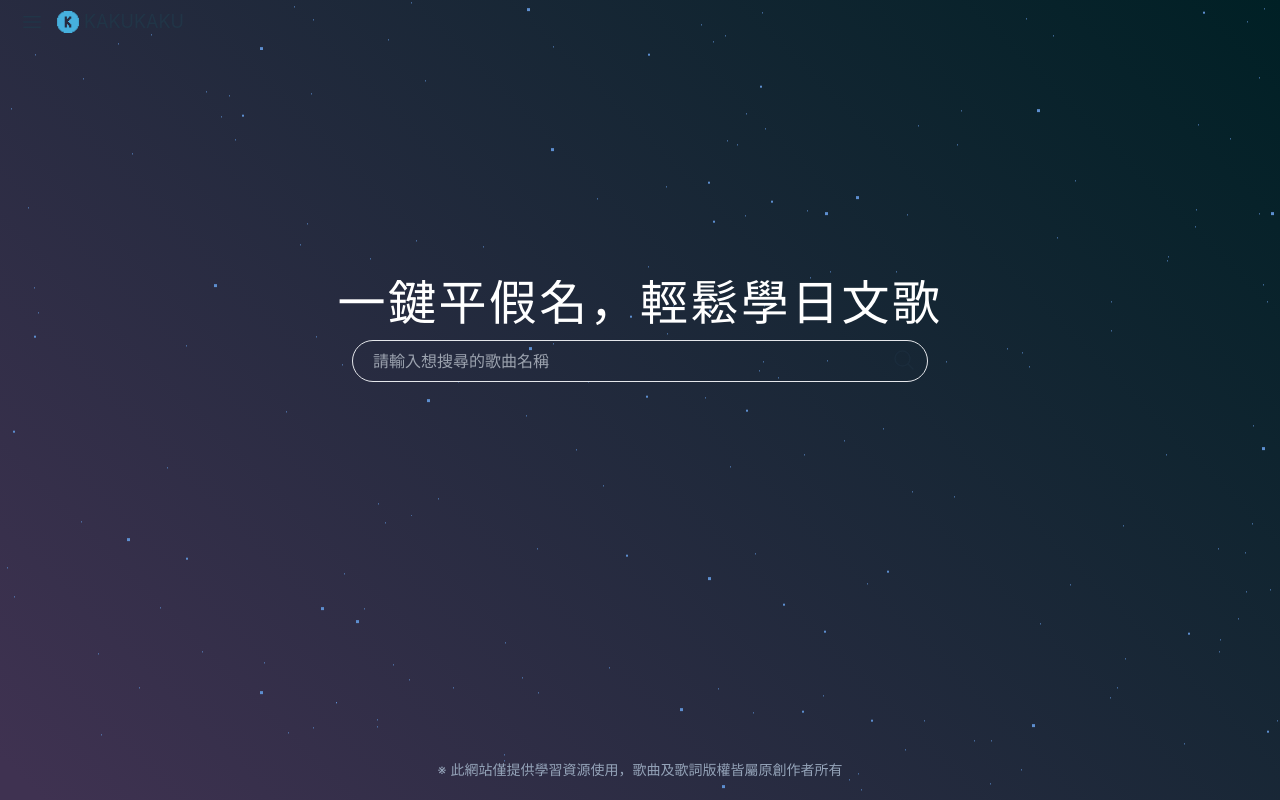
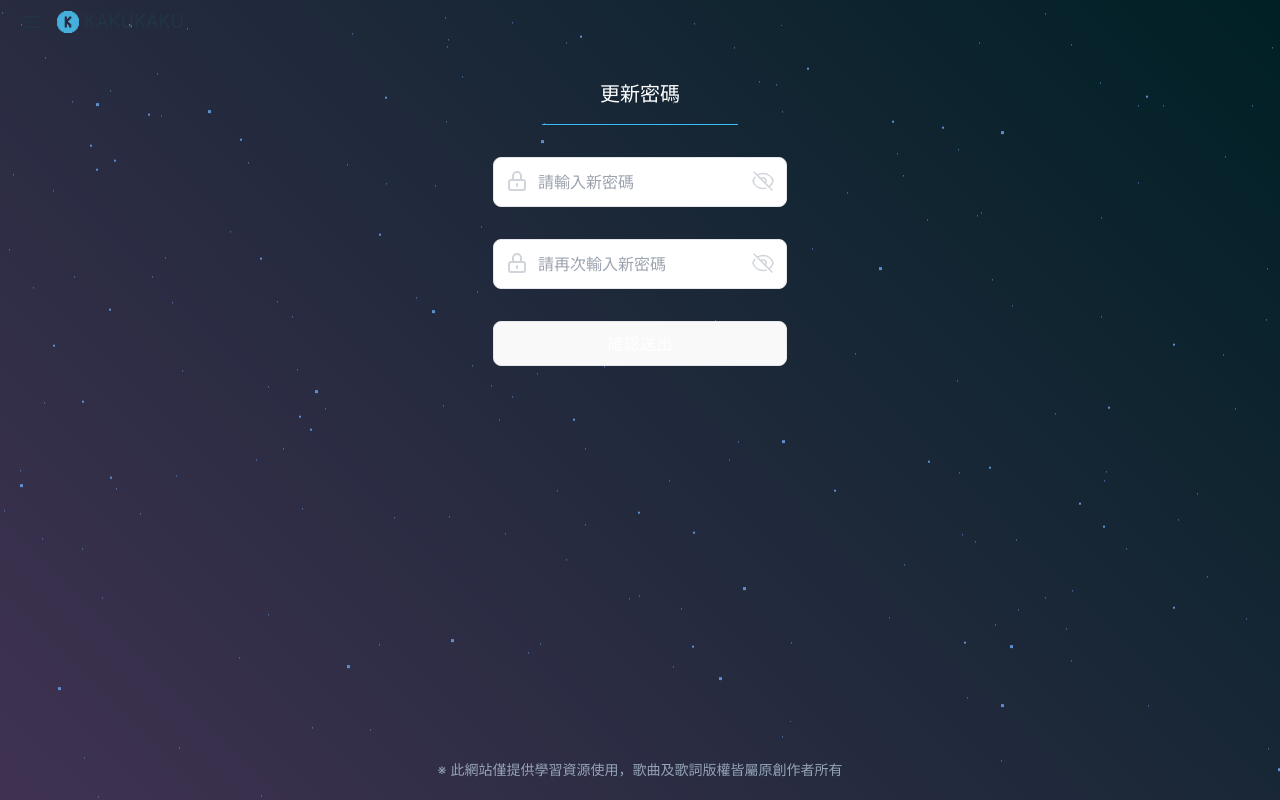
Before and after one commit to seesawjack/KAKUKAKU, a Vue app: page /account/update-password in a window 1280 px wide. Before the commit this address led to /song/search. Built offline with nearby package versions, Linux system fonts and the light colour scheme.

Commit message:
202308111742-忘記密碼機制完成

```diff
--- a/src/components/atmos/AtmosForm.vue
+++ b/src/components/atmos/AtmosForm.vue
@@ -1,59 +1,32 @@
 <template>
   <section>
-    <div class="container flex items-center justify-center px-6 mx-auto">
+    <div class="container flex items-center justify-center max-md:px-6 mx-auto">
       <Form @submit="onSubmit" class="w-full" :validation-schema="validate">
-        <div
-          v-for="{ as, name, children, icon, icon2, ...attrs } in schema"
-          :key="name"
-          class="relative"
-        >
-          <Field
-            :as="as"
-            :id="name"
-            :name="name"
-            v-bind="attrs"
-            :ref="name"
+        <div v-for="{ as, name, children, icon, icon2, ...attrs } in schema" :key="name" class="relative">
+          <Field :as="as" :id="name" :name="name" v-bind="attrs" :ref="name"
             class="block w-full py-3 border rounded-lg dark:bg-gray-900 dark:border-gray-600 focus:border-blue-400 dark:focus:border-blue-300 focus:ring-blue-300 focus:outline-none focus:ring focus:ring-opacity-40 mt-8"
             :class="{
               'pl-11': name !== 'birth' && icon?.length,
               'pl-3': name === 'birth' || !icon,
-            }"
-          >
+            }">
             <template v-if="children && children.length">
-              <component
-                v-for="({ tag, text, ...childAttrs }, idx) in children"
-                :key="idx"
-                :is="tag"
-                v-bind="childAttrs"
-              >
+              <component v-for="({ tag, text, ...childAttrs }, idx) in children" :key="idx" :is="tag" v-bind="childAttrs">
                 {{ text }}
               </component>
             </template>
           </Field>
-          <component
-            :is="iconGroup[icon]"
-            class="absolute top-3 mx-3 text-gray-300 dark:text-gray-500"
-          />
-          <component
-            v-if="icon2"
-            :is="iconGroup[showPasswordIcon]"
+          <component :is="iconGroup[icon]" class="absolute top-3 mx-3 text-gray-300 dark:text-gray-500" />
+          <component v-if="icon2" :is="iconGroup[showPasswordIcon]"
             class="absolute right-0 top-3 mx-3 text-gray-300 dark:text-gray-500"
-            :class="{ 'stroke-white': showPasswordIcon === 'EyeIcon' }"
-            @click="changIcon"
-          />
-          <ErrorMessage
-            :name="name"
-            class="absolute left-0 top-15 text-sm text-red-500"
-          />
+            :class="{ 'stroke-white': showPasswordIcon === 'EyeIcon' }" @click="changIcon" />
+          <ErrorMessage :name="name" class="absolute left-0 top-15 text-sm text-red-500" />
         </div>
         <button
           class="w-full mt-8 text-md font-medium tracking-wide text-white capitalize transition-colors duration-300 transform border rounded-lg focus:outline-none"
           :class="{
             unclickable: !button.state,
             'hover:bg-sky-900/90': button.state,
-          }"
-          :disabled="!button.state"
-        >
+          }" :disabled="!button.state">
           {{ button.name }}
         </button>
       </Form>
@@ -91,8 +64,13 @@ const props = defineProps({
     type: Object,
     required: true,
   },
+  formType: {
+    type: String,
+    required: true
+  }
 });
 
+const formName = ref(props.formType);
 const iconGroup = {
   UserIcon: UserIcon,
   PasswordIcon: PasswordIcon,
@@ -110,26 +88,21 @@ const iconChange = ref(false);
 const showPasswordIcon = computed(() => {
   return iconChange.value ? "EyeIcon" : "EyeCloseIcon";
 });
+
 function changIcon() {
   iconChange.value = !iconChange.value;
-
-  if (route.path.indexOf("login")>0) {
-    if (iconChange.value) {
-      formSchema.value.login[1].type = "text";
-    } else {
-      formSchema.value.login[1].type = "password";
+  if (iconChange.value) {
+    formSchema.value[formName.value].password.type = "text";
+    if (formSchema.value[formName.value].passwordConfirmed) {
+      formSchema.value[formName.value].passwordConfirmed.type = "text";
     }
-
-  }else if( route.path.indexOf("signup")>0){
-
-    if (iconChange.value) {
-      formSchema.value.signup[5].type = "text";
-      formSchema.value.signup[6].type = "text";
-    } else {
-      formSchema.value.signup[5].type = "password";
-      formSchema.value.signup[6].type = "password";
+  } else {
+    formSchema.value[formName.value].password.type = "password";
+    if (formSchema.value[formName.value].passwordConfirmed) {
+      formSchema.value[formName.value].passwordConfirmed.type = "password";
     }
-}}
+  }
+}
 
 const emits = defineEmits(["submit"]);
 
--- a/src/components/molecules/MolsAuth.vue
+++ b/src/components/molecules/MolsAuth.vue
@@ -2,19 +2,19 @@
   <section>
     <div class="container mx-auto">
       <div class="flex items-center justify-center mt-6">
-        <a href="/login" class="w-1/3 pb-4 font-medium text-center text-gray-500 capitalize border-b"
+        <a href="/login" class="w-1/3 pb-4 font-medium text-center text-gray-500 text-xl capitalize border-b"
           :class="{ 'border-sky-400 text-white': atLoginPage === 'login' }">
           登入
         </a>
-        <a href="/signup" class="w-1/3 pb-4 font-medium text-center text-gray-600 capitalize border-b "
+        <a href="/signup" class="w-1/3 pb-4 font-medium text-center text-xl  text-gray-600 capitalize border-b "
           :class="{ 'border-sky-400 text-white': atLoginPage === 'signup' }">
           註冊
         </a>
       </div>
-      <atmos-form :schema="formSchema[atLoginPage]" :validate="validate[atLoginPage]" :button="buttonState" @submit="handleSubmit"></atmos-form>
+      <atmos-form :form-type="atLoginPage" :schema="formSchema[atLoginPage]" :validate="validate[atLoginPage]" :button="buttonState" @submit="handleSubmit"></atmos-form>
     </div>
     <div class="mt-5" v-if="atLoginPage === 'login'">
-      <router-link to="/forgetPassword" class="hover:text-sky-400">忘記密碼</router-link>
+      <router-link to="/account/forget-password" class="hover:text-sky-400">忘記密碼</router-link>
       <span class="mx-3">|</span>
       <router-link to="/signup" class="hover:text-sky-400">新會員註冊</router-link>
       </div>
--- a/src/components/molecules/MolsFeedBack.vue
+++ b/src/components/molecules/MolsFeedBack.vue
@@ -2,18 +2,16 @@
   <section>
     <div class="container mx-auto">
       <div class="flex items-center justify-center mt-6">
-        <p
-          class="w-2/3 pb-4 font-medium text-center text-white capitalize border-b border-sky-400"
-        >
+        <p class="w-2/3 pb-4 font-medium text-center text-white text-xl  capitalize border-b border-sky-400">
           網站問題回饋
         </p>
       </div>
       <atmos-form
-        :schema="formSchema['feedback']"
-        :validate="validate['feedback']"
-        :button="buttonState"
-        @submit="handleSubmit"
-      ></atmos-form>
+      :form-type="'feedback'"
+      :schema="formSchema['feedback']"
+      :validate="validate['feedback']"
+      :button="buttonState"
+      @submit="handleSubmit"/>
     </div>
   </section>
 </template>
--- a/src/components/organisms/OrganAbout.vue
+++ b/src/components/organisms/OrganAbout.vue
@@ -1,17 +1,17 @@
 <template>
   <div class="w-full max-w-2xl">
     <div class="w-full text-start pt-14">
-      <h1 class="text-2xl">關於 KAKUKAKU</h1>
+      <h1 class="text-xl">關於 KAKUKAKU</h1>
       <hr class="w-full border-gray-200 dark:border-gray-500 my-3" />
       <p class="text-justify">提供使用者方便及快速的操作介面練習日文歌曲，且依據使用者回饋定期更新網站樣式及功能，期望能提供更完善的練習日文歌體驗。</p>
     </div>
     <div class="w-full text-start mt-10">
-      <h1 class="text-2xl">相關問題</h1>
+      <h1 class="text-xl">相關問題</h1>
       <hr class="w-full border-gray-200 dark:border-gray-500 my-3" />
       <atmos-accordion :content="faq"/>
     </div>
     <div class="w-full text-start mt-10">
-      <h1 class="text-2xl">版本更新紀錄</h1>
+      <h1 class="text-xl">版本更新紀錄</h1>
       <hr class="w-full border-gray-200 dark:border-gray-500 my-3" />
       <atmos-accordion :content="updateHistory"/>
     </div>
--- a/src/components/organisms/OrganForgetPassword.vue
+++ b/src/components/organisms/OrganForgetPassword.vue
@@ -1,24 +1,53 @@
 <template>
-    <atmos-form :schema="formSchema['forgetPassword']" :validate="validate['forgetPassword']" :button="buttonState" @submit="handleSubmit"/>
+    <section>
+        <div class="container mx-auto">
+            <div class="flex items-center justify-center mt-6">
+                <p class="w-2/3 pb-4 font-medium text-center text-white text-xl capitalize border-b border-sky-400">
+                    請輸入信箱
+                </p>
+            </div>
+            <p class="mt-10">請輸入您註冊時的信箱，我們會發送更新密碼的連結到您的信箱</p>
+            <div class="text-sm text-left text-gray-300">
+                <p>※ 若收件匣無顯示新郵件，請至垃圾郵件尋找</p>
+                <p>※ 更新密碼郵件有時間限制，若十分鐘內未點擊連結請重新申請</p>
+            </div>
+
+
+
+            <atmos-form :form-type="'passwordForget'" :schema="formSchema['passwordForget']"
+                :validate="validate['passwordForget']" :button="buttonState" @submit="handleSubmit" />
+        </div>
+    </section>
 </template>
 
 <script setup>
-import { computed } from 'vue';
+import { ref, computed } from 'vue';
 import { useAuthStore } from '../../stores/auth';
 import { useRoute } from "vue-router";
+import useSupabase from "../../stores/supabase";
+import { useGlobalStore } from '../../stores';
 
 import AtmosForm from '../atmos/AtmosForm.vue';
 
 const route = useRoute();
 const { formSchema, validate } = useAuthStore();
+const { loadingState, isError } = useGlobalStore();
+const { supabase } = useSupabase();
 
+const buttonState = ref({ state: true, name: "下一步" })
 
-const buttonState = computed(()=>{
-  return route.path.indexOf("login") > -1 ? { state: true, name: "登入" }
-    : { state: true, name: "下一步" };
-
-})
-function handleSubmit(){
-    console.log('%c 打印結果(紅)','color:red;font-size:15px;background:#ddd','確認');
+async function handleSubmit(form) {
+    loadingState(true);
+    const { data, error } = await supabase.auth.resetPasswordForEmail(form.info.email, {
+        redirectTo: 'http://localhost:5173/account/update-password',
+    });
+    if (error) {
+        isError({ showError: true, message: "目前系統運載繁重，請稍後再試" });
+        buttonState.value = { state: false, name: '請稍後再試' }
+        loadingState(false);
+        return;
+    }
+    loadingState(false);
+    buttonState.value = { state: false, name: '已送出，請到信箱確認信件' }
 }
 </script>
--- /dev/null
+++ b/src/components/organisms/OrganUpdatePassword.vue
@@ -0,0 +1,37 @@
+<template>
+    <section>
+        <div class="container mx-auto w-full">
+            <div class="w-full flex items-center justify-center mt-6">
+                <p class="w-2/3 pb-4 font-medium text-center text-white text-xl capitalize border-b border-sky-400">
+                    更新密碼
+                </p>
+            </div>
+            <atmos-form :schema="formSchema['passwordUpdate']" :validate="validate['passwordUpdate']" :button="buttonState"
+                @submit="handleSubmit" :form-type="'passwordUpdate'"/>
+        </div>
+    </section>
+</template>
+
+<script setup>
+import { ref,computed } from 'vue';
+import { useAuthStore } from '../../stores/auth';
+import { useRoute } from "vue-router";
+import useSupabase from "../../stores/supabase";
+import { useGlobalStore } from '../../stores';
+
+import AtmosForm from '../atmos/AtmosForm.vue';
+
+const route = useRoute();
+const { formSchema, validate } = useAuthStore();
+const { loadingState } = useGlobalStore();
+const { supabase } = useSupabase();
+
+const buttonState = ref({ state: true, name: "確認送出" })
+
+async function handleSubmit(form) {
+    loadingState(true);
+    await supabase.auth.updateUser({ password: form.info.password })
+    loadingState(false);
+    buttonState.value = { state: false, name: '已送出' }
+}
+</script>
--- /dev/null
+++ b/src/pages/Auth/UpdatePassword.vue
@@ -0,0 +1,7 @@
+<template>
+    <organ-update-password/>
+</template>
+
+<script setup>
+import OrganUpdatePassword from '../../components/organisms/OrganUpdatePassword.vue';
+</script>
--- a/src/stores/auth/Index.js
+++ b/src/stores/auth/Index.js
@@ -19,14 +19,14 @@ export const useAuthStore = defineStore("auth", () => {
   });
   //登入及註冊時的表單內容
   const formSchema = ref({
-    login: [
-      {
+    login: {
+      email: {
         name: "email",
         as: "input",
         placeholder: "請輸入信箱",
         icon: "EmailIcon",
       },
-      {
+      password: {
         name: "password",
         as: "input",
         type: "password",
@@ -34,21 +34,21 @@ export const useAuthStore = defineStore("auth", () => {
         icon: "PasswordIcon",
         icon2: "EyeCloseIcon"
       },
-    ],
-    signup: [
-      {
+    },
+    signup: {
+      userName: {
         name: "name",
         as: "input",
         placeholder: "請輸入使用者名稱",
         icon: "UserIcon",
       },
-      {
+      birth: {
         name: "birth",
         as: "input",
         type: "date",
         icon: "CalenderIcon",
       },
-      {
+      gender: {
         name: "gender",
         as: "select",
         icon: "GenderIcon",
@@ -71,7 +71,7 @@ export const useAuthStore = defineStore("auth", () => {
           },
         ],
       },
-      {
+      level: {
         name: "level",
         as: "select",
         icon: "PaperIcon",
@@ -114,13 +114,13 @@ export const useAuthStore = defineStore("auth", () => {
           },
         ],
       },
-      {
+      email: {
         name: "email",
         as: "input",
         placeholder: "請輸入信箱",
         icon: "EmailIcon",
       },
-      {
+      password: {
         name: "password",
         as: "input",
         type: "password",
@@ -129,24 +129,24 @@ export const useAuthStore = defineStore("auth", () => {
         icon2: "EyeCloseIcon"
 
       },
-      {
-        name: "confirmed",
+      passwordConfirmed: {
+        name: "passwordConfirmed",
         as: "input",
         type: "password",
         placeholder: "請再次輸入密碼",
         icon: "PasswordIcon",
         icon2: "EyeCloseIcon"
       },
-    ],
-    feedback: [
-      {
+    },
+    feedback: {
+      name: {
         name: "name",
         as: "input",
         value: feedbackName,
         placeholder: "請輸入使用者名稱",
         icon: "UserIcon",
       },
-      {
+      questionType: {
         name: "questionType",
         as: "select",
         icon: "PaperIcon",
@@ -174,20 +174,39 @@ export const useAuthStore = defineStore("auth", () => {
           },
         ],
       },
-      {
+      feedbackText: {
         name: "feedbackText",
         as: "textarea",
         placeholder: "請輸入意見或回饋",
       },
-    ],
-    forgetPassword:[
-      {
+    },
+    passwordForget: {
+      email: {
         name: "email",
         as: "input",
         placeholder: "請輸入信箱",
         icon: "EmailIcon",
       }
-    ]
+    },
+    passwordUpdate: {
+      password: {
+        name: "password",
+        as: "input",
+        type: "password",
+        placeholder: "請輸入新密碼",
+        icon: "PasswordIcon",
+        icon2: "EyeCloseIcon"
+
+      },
+      passwordConfirmed: {
+        name: "passwordConfirmed",
+        as: "input",
+        type: "password",
+        placeholder: "請再次輸入新密碼",
+        icon: "PasswordIcon",
+        icon2: "EyeCloseIcon"
+      },
+    }
   });
 
   //驗證表單內容
@@ -212,7 +231,7 @@ export const useAuthStore = defineStore("auth", () => {
         .required("請輸入密碼")
         .min(6, "至少輸入 6 個字")
         .max(20, "最多輸入 20 個字"),
-      confirmed: Yup.string()
+      passwordConfirmed: Yup.string()
         .oneOf([Yup.ref("password"), null], "密碼不相符")
         .required("請再次輸入密碼"),
     }),
@@ -227,8 +246,17 @@ export const useAuthStore = defineStore("auth", () => {
         .min(2, "至少輸入 2 個字")
         .max(300, "最多輸入 300 個字"),
     }),
-    forgetPassword:Yup.object({
-      name: Yup.string().email("信箱格式錯誤").required("請輸入信箱"),
+    passwordForget: Yup.object({
+      email: Yup.string().email("信箱格式錯誤").required("請輸入信箱"),
+    }),
+    passwordUpdate: Yup.object({
+      password: Yup.string()
+        .required("請輸入密碼")
+        .min(6, "至少輸入 6 個字")
+        .max(20, "最多輸入 20 個字"),
+      passwordConfirmed: Yup.string()
+        .oneOf([Yup.ref("password"), null], "密碼不相符")
+        .required("請再次輸入密碼"),
     }),
   });
 
```
Also changed, not shown: src/router.js (+17 -4 lines).
